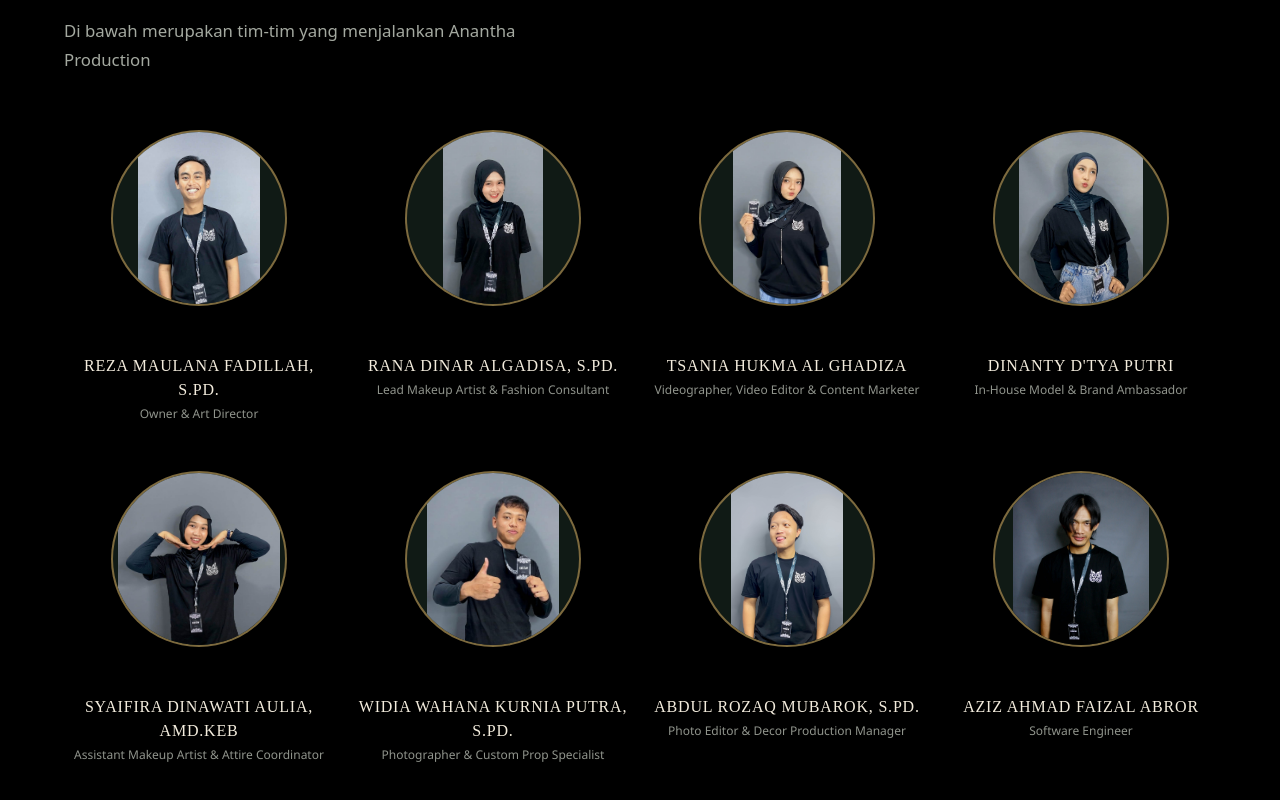
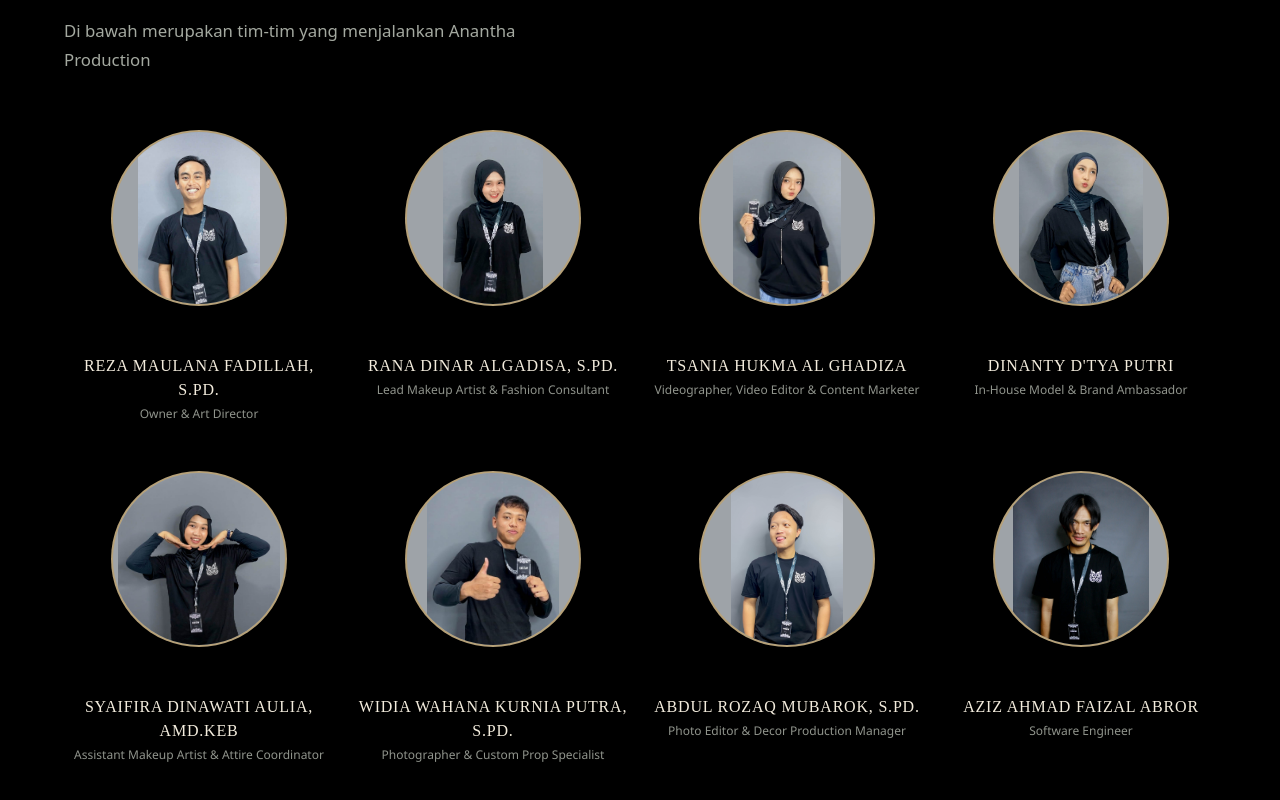
Before and after one commit to aziz-lgtm/anantha-production-sragen, a Next.js app: page / in a window 1280 px wide. Shown: the part 2317-3117 px from the top of the page. Built offline with nearby package versions, Linux system fonts and the light colour scheme; a web font is replaced by a local one.

Commit message:
change the background color

```diff
--- a/components/pages/Team.tsx
+++ b/components/pages/Team.tsx
@@ -35,8 +35,8 @@ function TeamMemberCard({ person }: { person: (typeof team.people)[0] }) {
   return (
     <Card className="flex flex-col items-center text-center bg-transparent border-none shadow-none p-0">
       <CardHeader className="p-0 flex flex-col items-center">
-        {/* Ukuran ditambah untuk md ke atas (md:h-44 md:w-44) */}
-        <div className="relative h-28 w-28 md:h-44 md:w-44 overflow-hidden rounded-full border-2 border-[#c6a15b]/60 bg-[#101a15]">
+        {/* Warna background diubah menjadi abu-abu bg-[#9ea3a8] agar menyatu dengan background foto studio */}
+        <div className="relative h-28 w-28 md:h-44 md:w-44 overflow-hidden rounded-full border-2 border-[#c6a15b]/60 bg-[#9ea3a8]">
           {photos.length > 0 ? (
             <Carousel
               opts={{ loop: true }}
```
